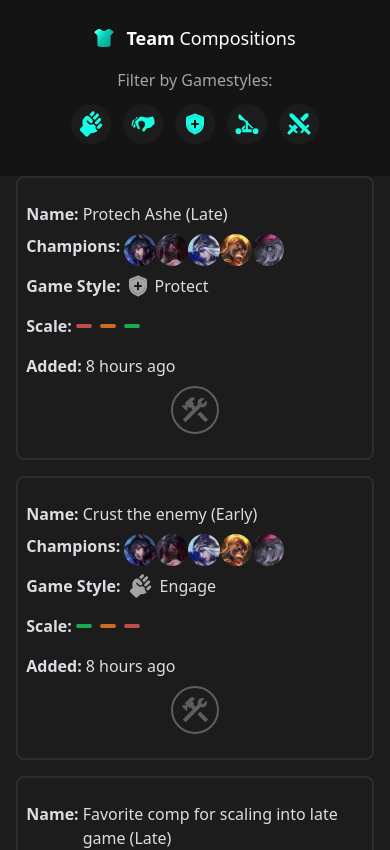
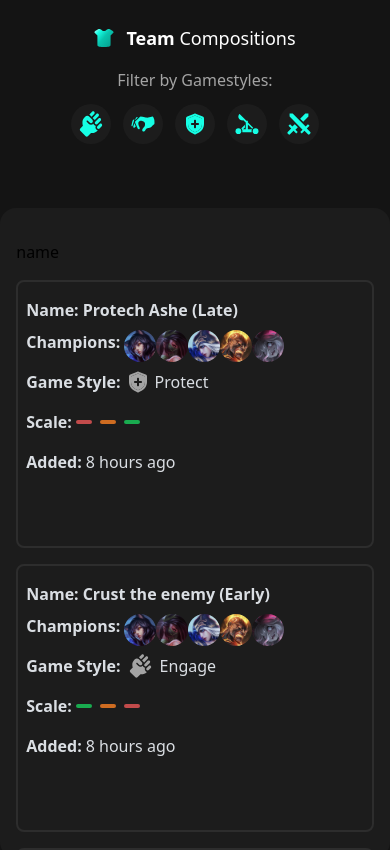
Before and after one commit to BSenaS/proCompsExercise, a React (Vite) app: page / in a window 390 px wide. Shown: the top 850 px of the page. Built offline with nearby package versions, Linux system fonts and the light colour scheme.

Commit message:
-TeamComps responsive + desktop view finished. -Trash + Delete css changes for diffrent sizes/hovers. -Scrollbar added. -Image clip illusion.

```diff
--- a/src/App.jsx
+++ b/src/App.jsx
@@ -4,7 +4,7 @@ import TeamCompPage from "./pages/TeamCompPage";
 function App() {
   return (
     <>
-      <div className="bg-bgGeneral w-full h-screen">
+      <div className="bg-bgGeneral w-full">
         <TeamCompPage />
       </div>
     </>
--- /dev/null
+++ b/src/components/FilterComps.jsx
@@ -0,0 +1,9 @@
+import React from "react";
+
+export const FilterComps = () => {
+  return (
+    <div className="w-11/12 mx-auto">
+      <span>name</span>
+    </div>
+  );
+};
--- a/src/components/TeamComp.jsx
+++ b/src/components/TeamComp.jsx
@@ -6,46 +6,47 @@ export const TeamComp = ({ team, index }) => {
   //Some elements only visible in mobile view, search md:hidden for them.
   return (
     <div
-      className="flex mx-auto py-6 border-2 border-[#2D2D2D]
-     w-11/12 text-primaryText justify-center flex-wrap rounded-lg md:rounded-full hover:bg-bgHover transition duration-300 ease-in-out cursor-pointer relative group"
+      className="flex mx-auto py-4 border-2 border-[#2D2D2D]
+     w-11/12 text-primaryText justify-center flex-wrap rounded-lg md:rounded-full hover:bg-bgHover transition duration-300 ease-in-out cursor-pointer relative group "
     >
-      <div className="flex flex-col gap-2 mx-2 w-full">
-        <div className="flex gap-1">
-          <p className="md:hidden font-semibold">Name:</p>
+      <div className="flex flex-col gap-2 mx-2 w-full md:w-11/12 md:flex-row">
+        <div className="flex gap-1 md:items-center md:w-1/4 font-bold">
+          <p className="md:hidden">Name:</p>
           <h2 className="w-full md:max-w-[200px] ">{team.compName}</h2>
         </div>
-        <div className="flex flex-row flex-wrap">
+        <div className="flex flex-row flex-wrap md:w-1/4 md:items-center md:justify-center md:border-l md:border-l-[#2D2D2D]">
           <p className="mr-1 md:hidden font-semibold">Champions: </p>
           {team.champions.map((champion, index) => (
-            <img
-              src={champion}
-              alt={`champions ${index}`}
-              key={index}
-              className="w-8 h-8 rounded-full"
-            />
+            <div className="md:mr-[-10px] md:z-1" key={index}>
+              <img
+                src={champion}
+                alt={`champions ${index}`}
+                className="w-8 h-8 md:w-12 md:h-12 rounded-full md:border-4 md:border-[#1c1c1c]"
+              />
+            </div>
           ))}
         </div>
-        <div className="flex flex-row gap-2 items-center">
+        <div className="flex flex-row gap-2 items-center md:w-1/6 md:justify-center">
           <p className="md:hidden font-semibold">Game Style:</p>
           <img src={team.gameStyles.icon} alt={team.index} />
           <span>{team.gameStyles.name}</span>
         </div>
-        <div className="flex text-center items-center gap-1">
+        <div className="flex items-center gap-1 md:w-1/6">
           <p className="md:hidden font-semibold">Scale:</p>
           <img src={team.scale} alt={team.index} className="w-16" />
         </div>
-        <div className="flex gap-1">
+        <div className="flex gap-1 md:w-1/6 md:items-center">
           <p className="md:hidden font-semibold">Added:</p>
           {team.createTime}
         </div>
         {/* On Click, will lead to pop-up */}
-        <div className="flex w-12 h-12 mx-auto items-center justify-center rounded-full text-[#5E5E5E] border-2 border-[#5E5E5E] transition duration-300 ease-in-out hover:text-white hover:border-hidden hover:bg-[#07C5AF] cursor-pointer ">
+        <div className="flex w-12 h-12 mx-auto items-center justify-center rounded-full text-[#5E5E5E] border-2 border-[#5E5E5E] transition duration-300 ease-in-out hover:text-white hover:border-hidden hover:bg-[#07C5AF] cursor-pointer md:mr-0 opacity-0 group-hover:opacity-100 ">
           <MdOutlineConstruction className="w-8 h-8" />
         </div>
         {/* On Click, will delete the individual team*/}
 
-        <div className="rounded-full w-8 h-8 bg-[#2D2D2D] p-2 flex items-center justify-center  absolute left-0 right-0 bottom-[-1rem] hover:bg-[#FF0000] text-[#5E5E5E] hover:text-white  opacity-0 group-hover:opacity-100 transition-all duration-300 mx-auto ">
-          <FaMinus size={24} className="" />
+        <div className="rounded-full w-8 h-8 bg-[#2D2D2D] p-2 flex items-center justify-center absolute right-[-1rem] top-1/2 transform -translate-y-1/2 hover:bg-[#FF0000] text-[#5E5E5E] hover:text-white  opacity-0 group-hover:opacity-100 transition-all duration-300 mx-auto">
+          <FaMinus size={24} />
         </div>
       </div>
     </div>
--- a/src/components/TeamCompList.jsx
+++ b/src/components/TeamCompList.jsx
@@ -1,11 +1,13 @@
 import React, { useContext } from "react";
 import { TeamComp } from "./TeamComp";
 import { CompContext } from "../context/CompContext";
+import { FilterComps } from "./FilterComps";
 
 export const TeamCompList = () => {
   const { compData, setCompData } = useContext(CompContext);
   return (
-    <div className="flex flex-col gap-4 bg-bgPrimary">
+    <div className="custom-scrollbar flex flex-col gap-4 bg-bgPrimary rounded-2xl py-8 my-8 max-h-[650px] overflow-y-auto">
+      <FilterComps />
       {compData.map((team, index) => (
         <TeamComp team={team} key={index} />
       ))}
--- a/src/index.css
+++ b/src/index.css
@@ -7,3 +7,23 @@
     font-family: "Proxima Nova", system-ui, sans-serif;
   }
 }
+
+::-webkit-scrollbar {
+  width: 8px;
+  height: 8px;
+}
+
+::-webkit-scrollbar-track {
+  background: #1c1c1c;
+  border-radius: 10px;
+}
+
+::-webkit-scrollbar-thumb {
+  background: #292929;
+  border-radius: 10px;
+  border: 3px solid #292929;
+}
+
+::-webkit-scrollbar-thumb:hover {
+  background: #555;
+}
--- a/src/pages/TeamCompPage.jsx
+++ b/src/pages/TeamCompPage.jsx
@@ -4,7 +4,7 @@ import { TeamCompList } from "../components/TeamCompList";
 
 const TeamCompPage = () => {
   return (
-    <div className="flex flex-col gap-8 max-w-[1280px] mx-auto">
+    <div className="flex flex-col gap-8 max-w-[1056px] mx-auto">
       <GameStyle />
       <TeamCompList />
     </div>
```
